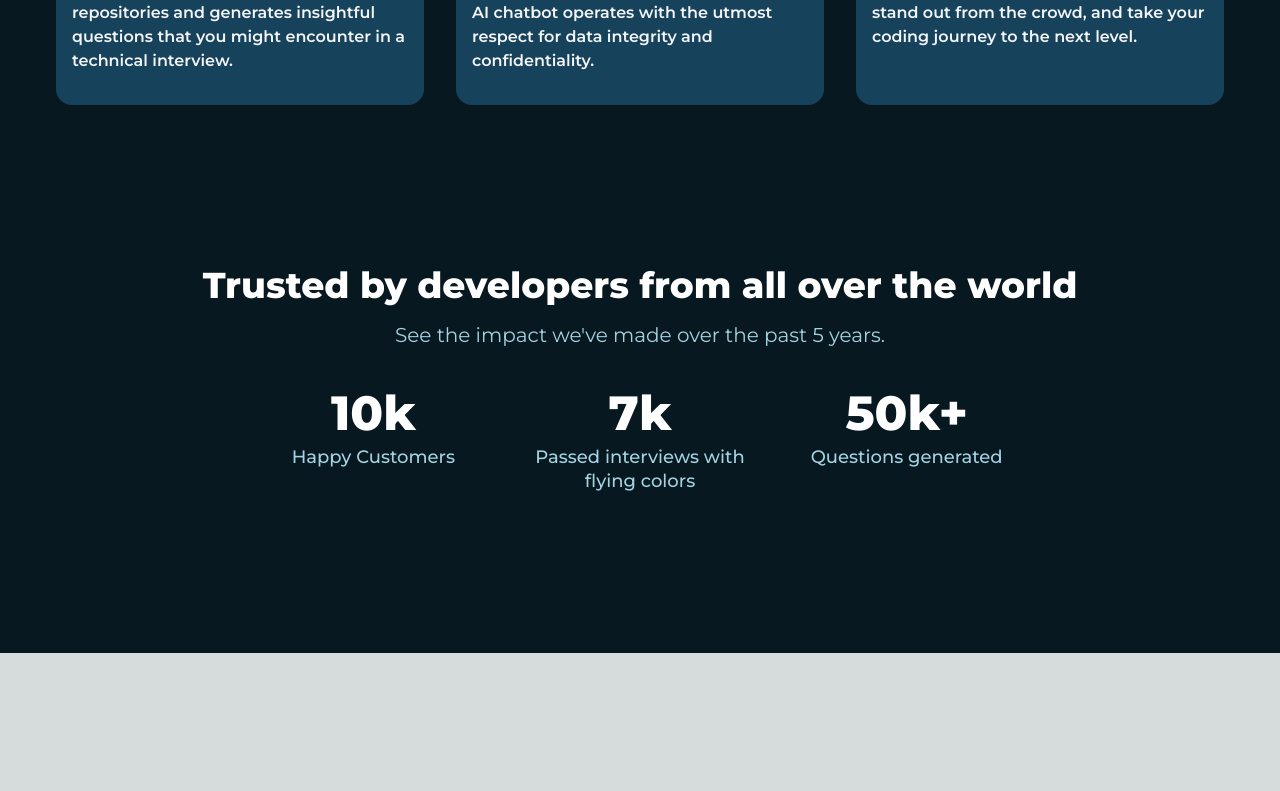
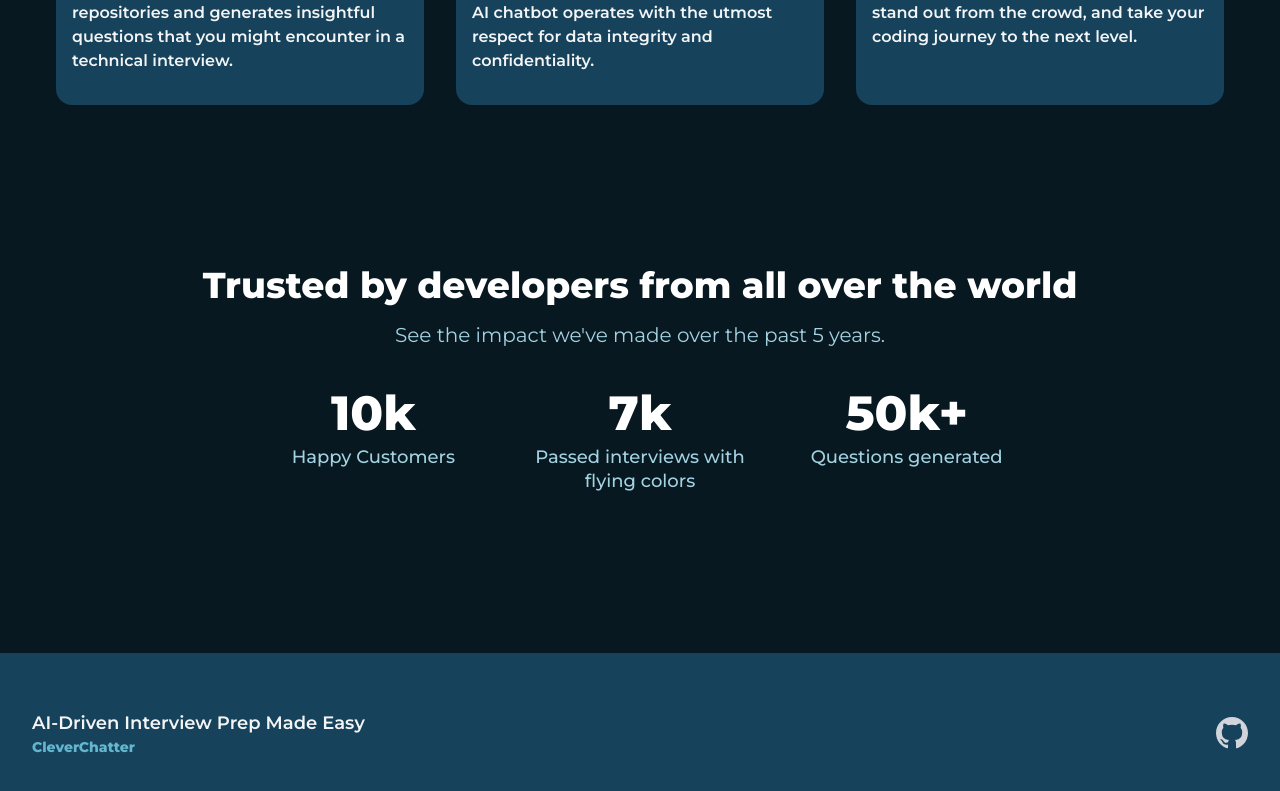
Before and after one commit to Vancelott/CleverChatter, a Next.js app: page / in a window 1280 px wide. Shown: the part 2311-3102 px from the top of the page. Before the commit the page ends 2964 px from the top, so only its background shows below. Built offline with nearby package versions, Linux system fonts and the light colour scheme; no server answers.

Commit message:
did some more little adjustments and created a footer

```diff
--- /dev/null
+++ b/components/footer.tsx
@@ -0,0 +1,34 @@
+"use client";
+
+export const Footer = () => {
+  return (
+    <footer className="bg-blue-0 static">
+      <div className="max-w-7xl mx-auto py-12 overflow-hidden px-8">
+        <nav
+          className=" flex flex-wrap justify-between items-center"
+          aria-label="Footer"
+        >
+          <div className="py-2">
+            <p className="text-lg font-semibold text-gray-100 hover:text-gray-400 max-w-xl">
+              AI-Driven Interview Prep Made Easy
+            </p>
+            <p className="text-sm font-extrabold text-blue-4">CleverChatter</p>
+          </div>
+          <a href="https://github.com/Vancelott" className="flex">
+            <svg
+              className="fill-gray-300 hover:fill-gray-500 hover:cursor-pointer transition-colors delay-75"
+              xmlns="http://www.w3.org/2000/svg"
+              width="32"
+              height="32"
+              viewBox="0 0 24 24"
+            >
+              <path d="M12 0c-6.626 0-12 5.373-12 12 0 5.302 3.438 9.8 8.207 11.387.599.111.793-.261.793-.577v-2.234c-3.338.726-4.033-1.416-4.033-1.416-.546-1.387-1.333-1.756-1.333-1.756-1.089-.745.083-.729.083-.729 1.205.084 1.839 1.237 1.839 1.237 1.07 1.834 2.807 1.304 3.492.997.107-.775.418-1.305.762-1.604-2.665-.305-5.467-1.334-5.467-5.931 0-1.311.469-2.381 1.236-3.221-.124-.303-.535-1.524.117-3.176 0 0 1.008-.322 3.301 1.23.957-.266 1.983-.399 3.003-.404 1.02.005 2.047.138 3.006.404 2.291-1.552 3.297-1.23 3.297-1.23.653 1.653.242 2.874.118 3.176.77.84 1.235 1.911 1.235 3.221 0 4.609-2.807 5.624-5.479 5.921.43.372.823 1.102.823 2.222v3.293c0 .319.192.694.801.576 4.765-1.589 8.199-6.086 8.199-11.386 0-6.627-5.373-12-12-12z" />
+            </svg>
+          </a>
+        </nav>
+      </div>
+    </footer>
+  );
+};
+
+export default Footer;
--- a/components/navBar.tsx
+++ b/components/navBar.tsx
@@ -18,16 +18,12 @@
 const NavBar = ({ currentUser }: { currentUser: User }) => {
   const { hideProfile, setHideProfile } = useProfileStore();
 
-  const {
-    // data: session
-    status: status,
-  } = useSession();
+  const { status: status } = useSession();
   const router = useRouter();
 
   const [user, setUser] = useState(currentUser);
   const [sessionStatus, setSessionStatus] = useState(false);
   const [hiddenNav, setHiddenNav] = useState(true);
-  // const [hiddenLogin, setHiddenLogin] = useState(true);
   const profileRef = useRef<HTMLDivElement>(null);
   const [isLoading, setIsLoading] = useState(false);
 
@@ -67,13 +63,6 @@
       })
       .finally(() => setIsLoading(false));
   };
-
-  // useEffect(() => {
-  //   setTimeout(() => {
-  //     const result = showProfileMenu();
-  //     setHiddenLogin(result as boolean);
-  //   }, 500);
-  // }, []);
 
   const handleTestLogin = () => {
     setIsLoading(true);
--- a/components/statsLanding.tsx
+++ b/components/statsLanding.tsx
@@ -24,7 +24,7 @@
       whileInView={{ opacity: 1 }}
       viewport={{ once: true, amount: 0.15 }}
     >
-      <div className="max-w-7xl mx-20 sm:mx-auto py-12 px-4 sm:py-16 sm:px-6 lg:px-8 lg:py-20 mb-20">
+      <div className="max-w-7xl mx-auto py-12 px-4 sm:py-16 sm:px-6 lg:px-8 lg:py-20 mb-20">
         <div className="max-w-4xl mx-auto text-center">
           <h2 className="text-3xl font-extrabold text-white sm:text-4xl">
             Trusted by developers from all over the world
--- a/src/app/chat/components/chatNav.tsx
+++ b/src/app/chat/components/chatNav.tsx
@@ -8,19 +8,18 @@
   ChevronDoubleLeftIcon,
   HomeIcon,
   PlusIcon,
-  // ChatBubbleLeftIcon,
 } from "@heroicons/react/24/solid";
 import {
   ChatBubbleLeftIcon,
   ChatBubbleLeftRightIcon,
 } from "@heroicons/react/24/outline";
-import { ChatData } from "@/app/types";
+import { ChatData, User } from "@/app/types";
 import { isBefore, isToday, subDays } from "date-fns";
+import toast from "react-hot-toast";
 
-// import { useRouter } from "next/navigation";
-
-export const ChatNav = () => {
+export const ChatNav = ({ currentUser }: { currentUser: User }) => {
   const [chats, setChats] = useState<ChatData[]>([]);
+  const [user, setUser] = useState<User>(currentUser);
   const [hidden, setHidden] = useState(true);
   const [slug, setSlug] = useState("");
 
@@ -78,7 +77,11 @@
   }, [chats]);
 
   const handleNewChat = () => {
-    router.push(`/chat`, { scroll: false });
+    if (user) {
+      router.push(`/chat`, { scroll: false });
+    } else {
+      toast.error("Please sign in to create a new chat.");
+    }
   };
 
   const handleHome = () => {
--- a/src/app/chat/components/repoList.tsx
+++ b/src/app/chat/components/repoList.tsx
@@ -13,7 +13,7 @@
   handleCallback,
 }: {
   data: Repository[];
-  handleCallback: any;
+  handleCallback: (selectedRepo: string) => void;
 }) => {
   const [selectedRepo, setSelectedRepo] = useState("");
 
--- a/src/app/chat/layout.tsx
+++ b/src/app/chat/layout.tsx
@@ -6,6 +6,7 @@
 import createChat from "../actions/createChat";
 import GetMessages from "../actions/getMessages";
 import ChatNav from "./components/chatNav";
+import getCurrentUser from "../actions/getCurrentUser";
 
 const inter = Inter({ subsets: ["latin"] });
 
@@ -19,10 +20,12 @@
 }: {
   children: React.ReactNode;
 }) {
+  const currentUser = await getCurrentUser();
+
   return (
     <div className="flex w-full h-screen bg-blue-00 relative overflow-hidden">
       <div className="z-50">
-        <ChatNav />
+        <ChatNav currentUser={currentUser!} />
       </div>
       <div className="flex w-full h-screen bg-blue-00 mx-auto items-center justify-center content-center">
         <div className="h-max w-full lg:py-4 bg-blue-00 z-1">{children}</div>
--- a/src/app/page.tsx
+++ b/src/app/page.tsx
@@ -4,6 +4,7 @@
 import { MessagesLanding } from "../../components/messagesLanding";
 import StatsLanding from "../../components/statsLanding";
 import AboutLanding from "../../components/aboutLanding";
+import Footer from "../../components/footer";
 
 export default async function Home() {
   const currentUser = await getCurrentUser();
@@ -16,6 +17,7 @@
         <MessagesLanding />
         <AboutLanding />
         <StatsLanding />
+        <Footer />
       </div>
     </>
   );
```
Also changed, not shown: src/app/chat/[slug]/page.tsx (+0 -7 lines).
